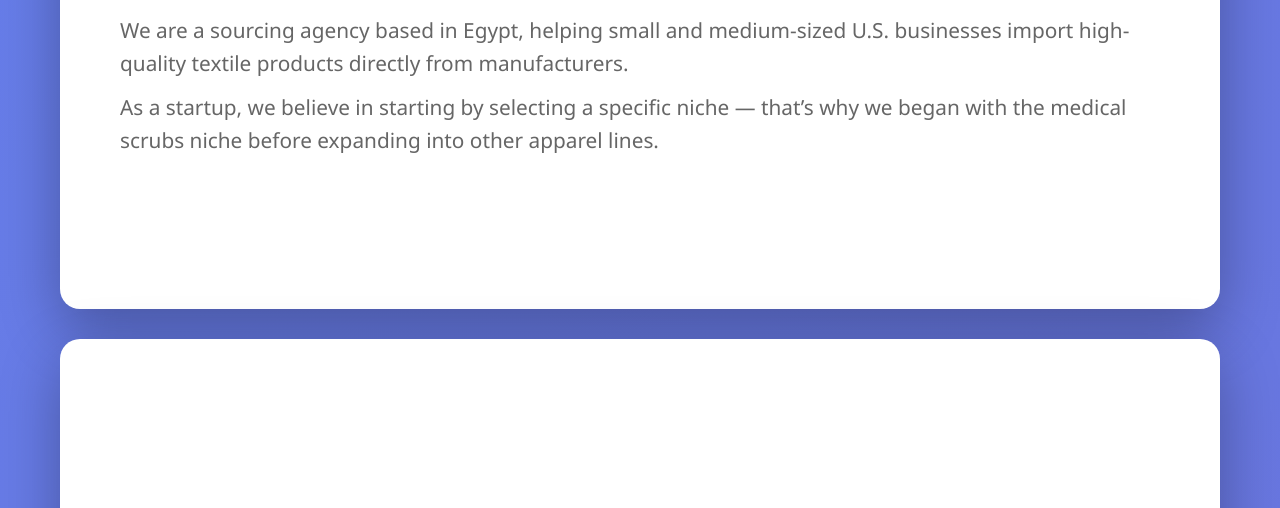
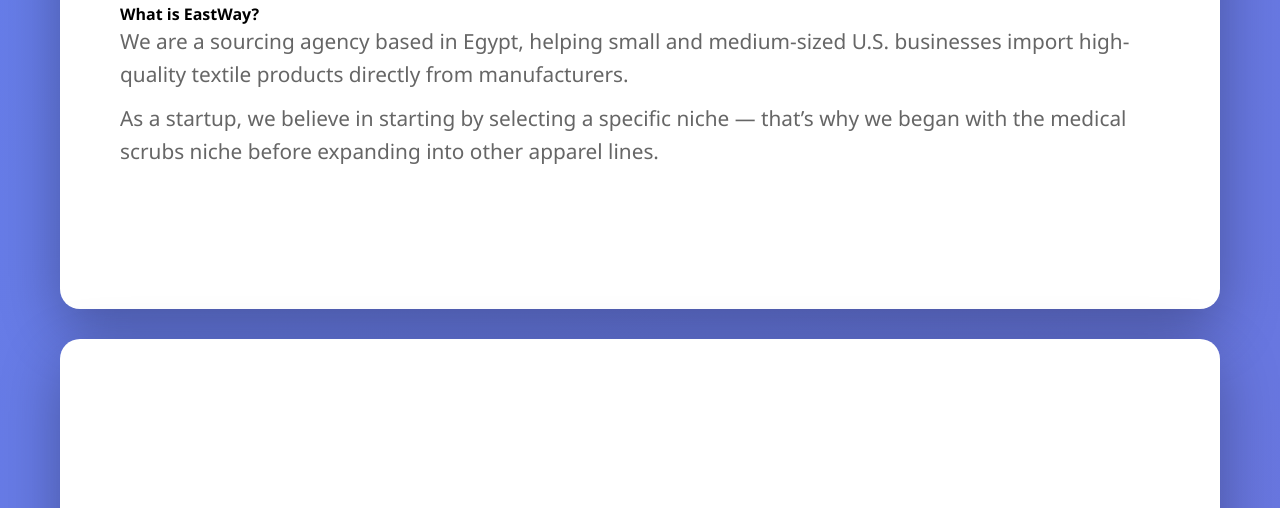
Before and after one commit to stevenrauof-19/EastWay_presenetation, a plain HTML site: page index.html in a window 1280 px wide. Shown: the part 341-849 px from the top of the page. Drawn offline with Linux system fonts and the light colour scheme.

Commit message:
Update index.html

```diff
--- a/index.html
+++ b/index.html
@@ -327,6 +327,7 @@
         <div class="slide">
             <h1>EastWay</h1>
             <h2>Your Way to Source with Confidence</h2>
+            <h4>What is EastWay?</h4>
             <div class="subtitle">
                 We are a sourcing agency based in Egypt, helping small and medium-sized U.S. businesses import high-quality textile products directly from manufacturers.
             </div>
```
